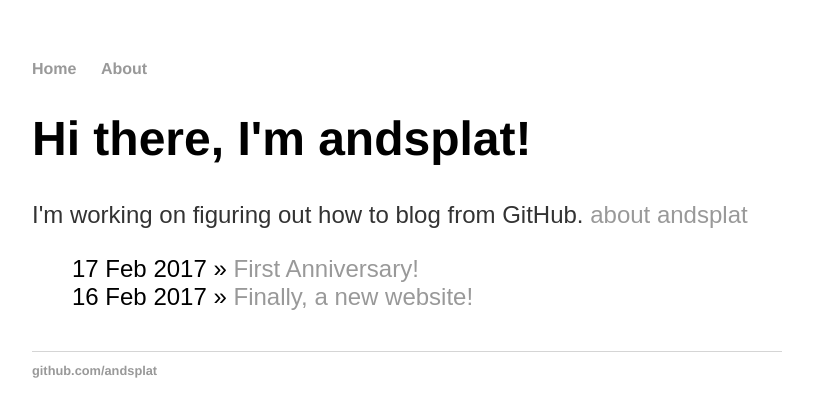
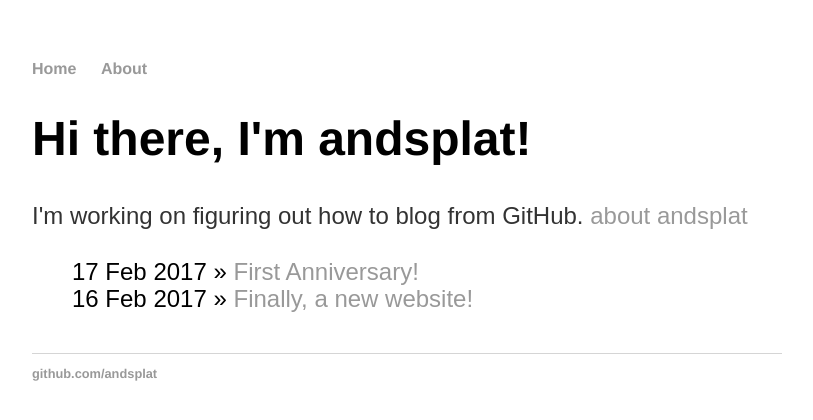
Before and after one commit to andsplat/benwfey, a Jekyll site: the page built from index.html, in a window 1280 px wide. Shown: the top 420 px of the page, without its empty margins (233-1046 px from the left). Built offline with Jekyll 4.4.1, drawn with Linux system fonts in a browser that asks for light colours.

Commit message:
Update main.css

```diff
--- a/css/main.css
+++ b/css/main.css
@@ -26,7 +26,7 @@
 }
 p {
     font-size: 1.5em;
-    line-height: 1.4em;
+    line-height: 150%;
     color: #333;
 }
 footer {
```
